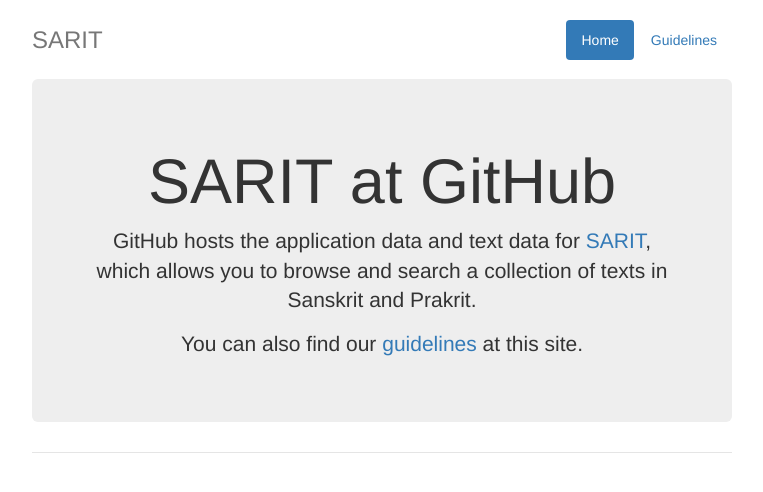
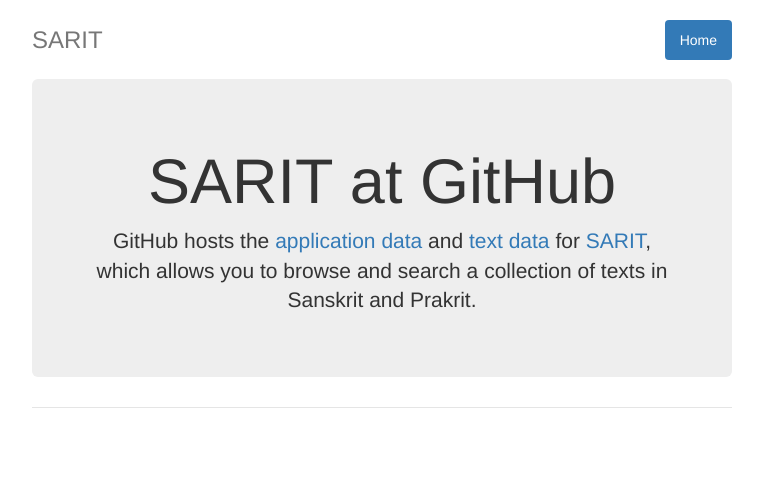
Before and after one commit to sarit/sarit.github.io, a plain HTML site: page index.html in a window 1280 px wide. Shown: the whole page, without its empty margins (258-1021 px from the left). Drawn offline with nearby package versions, Linux system fonts and the light colour scheme.

Commit message:
removed guidelines

```diff
--- a/index.html
+++ b/index.html
@@ -14,7 +14,6 @@
 	<nav>
 	  <ul class="nav nav-pills pull-right">
 	    <li role="presentation" class="active"><a href="#">Home</a></li>
-	    <li role="presentation"><a href="guidelines.html">Guidelines</a></li>
 	  </ul>
 	</nav>
 	<h3 class="text-muted">SARIT</h3
@@ -23,12 +22,10 @@
       <div class="jumbotron">
 	<h1>SARIT at GitHub</h1>
 	<p class="lead">
-	  GitHub hosts the application data
-	  and text data for <a href="http://sarit.indology.info">SARIT</a>,
+	  GitHub hosts the <a href="https://github.com/eXistSolutions/sarit">application data</a>
+	  and <a href="https://github.com/sarit/SARIT-corpus">text data</a> for <a href="http://sarit.indology.info">SARIT</a>,
 	  which allows you to browse and search a collection of
 	  texts in Sanskrit and Prakrit.</p>
-	<p>You can also find our <a href="guidelines.html">guidelines</a>
-	  at this site.</p>
       </div>
 
     </div>
```
